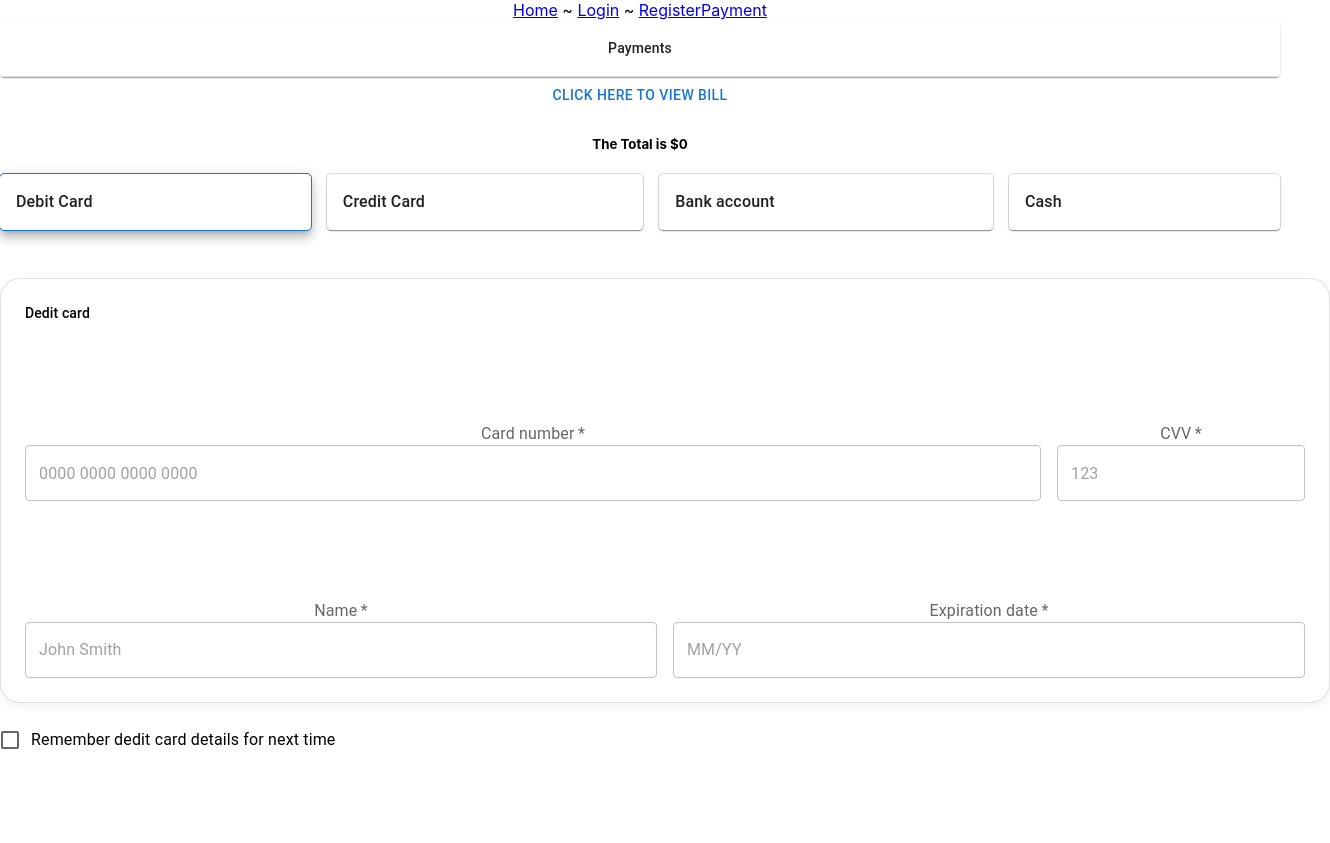
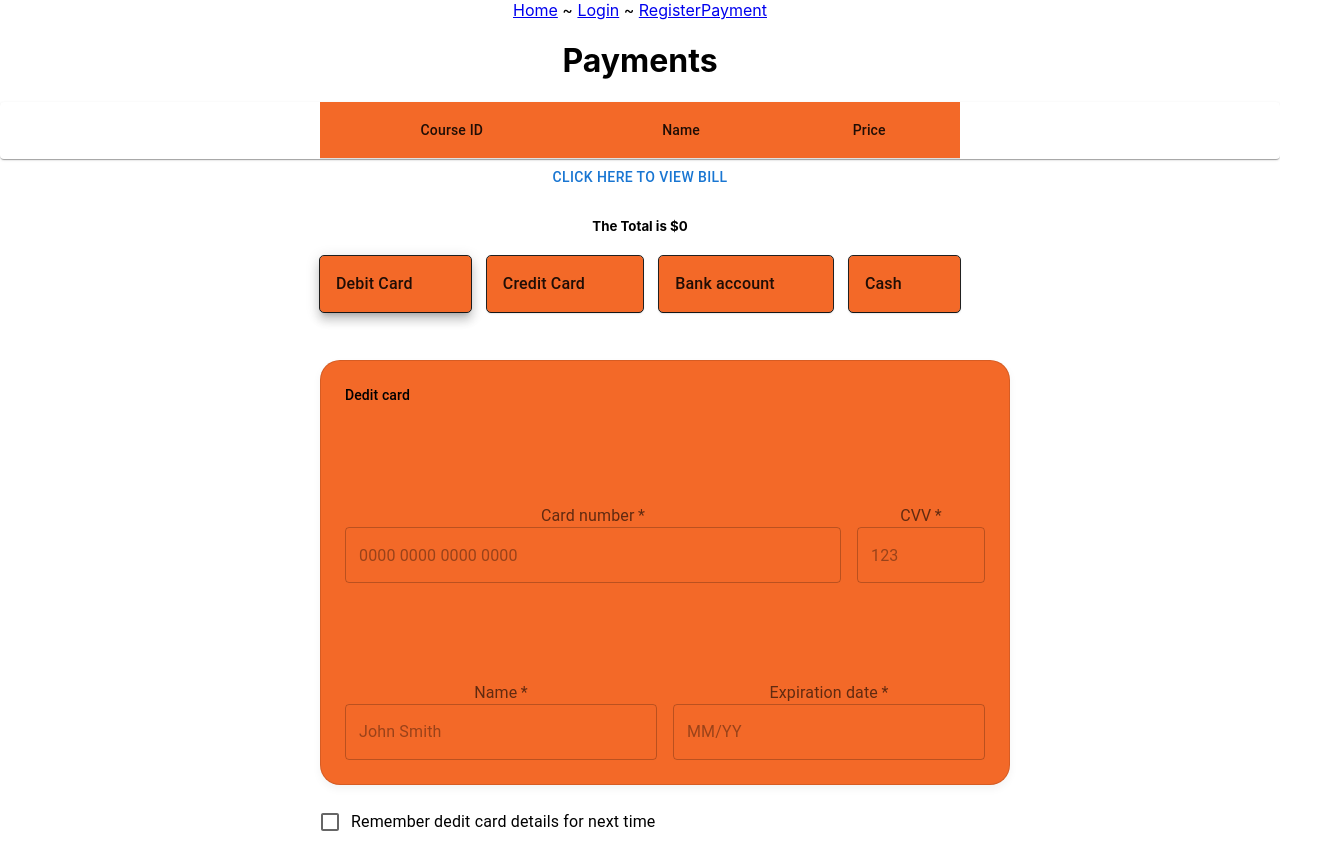
Before and after one commit to 2406-Ryan-Java-FS/project-2-frontend, a React (Create React App) app in the folder rev-learn/: page /payments in a window 1280 px wide. Shown: the whole page, 1330 px wide, since content can reach past the window. Before the commit the page ends 800 px from the top, so only its background shows below. Built offline with nearby package versions, Linux system fonts and the light colour scheme.

Commit message:
Hopefully this will merge for whoever needs it

```diff
--- a/rev-learn/src/components/Payment.jsx
+++ b/rev-learn/src/components/Payment.jsx
@@ -1,11 +1,16 @@
-//import { useRef, useState } from "react"
+import { useEffect } from "react"
 import UnpaidTable from "./payment/unpaidTable"
 import MakePayment from "./payment/makePayment"
 export default function Payment() {
 
 return(<>
-<UnpaidTable />
-<MakePayment />
+    <h1>Payments</h1>
+    <center>
+   <UnpaidTable />
+
+
+    <MakePayment />
+    </center>
 </>)
 
     // const ioption1 = useRef();
--- a/rev-learn/src/components/payment/makePayment.jsx
+++ b/rev-learn/src/components/payment/makePayment.jsx
@@ -1,4 +1,4 @@
-import { useState, useRef } from 'react';
+import { useState, useRef, useEffect } from 'react';
 import Alert from '@mui/material/Alert';
 import Box from '@mui/material/Box';
 import Card from '@mui/material/Card';
@@ -103,8 +103,8 @@ const FormGrid = styled('div')(() => ({
   };
 
   return (
-    <Stack spacing={{ xs: 3, sm: 6 }} useFlexGap>
-      <FormControl component="fieldset" fullWidth>
+    <Stack spacing={{ xs: 3, sm: 6 }} useFlexGap width= "50%">
+      <FormControl component="fieldset">
         <RadioGroup
           aria-label="Payment options"
           name="paymentType"
@@ -112,7 +112,7 @@ const FormGrid = styled('div')(() => ({
           onChange={handlePaymentTypeChange}
           sx={{
             flexDirection: { sm: 'column', md: 'row' },
-            gap: 2,
+            gap: 2
           }}
         >
 
@@ -122,10 +122,7 @@ const FormGrid = styled('div')(() => ({
               maxWidth: { sm: '100%', md: '50%' },
               flexGrow: 1,
               outline: '1px solid',
-              outlineColor:
-                paymentType === 'debitCard' ? 'primary.main' : 'divider',
-              backgroundColor:
-                paymentType === 'debitCard' ? 'background.default' : '',
+              backgroundColor:  '#F36928'
             }}
           >
             <CardActionArea onClick={() => setPaymentType('debitCard')}>
@@ -142,15 +139,16 @@ const FormGrid = styled('div')(() => ({
               maxWidth: { sm: '100%', md: '50%' },
               flexGrow: 1,
               outline: '1px solid',
-              outlineColor:
-                paymentType === 'creditCard' ? 'primary.main' : 'divider',
-              backgroundColor:
-                paymentType === 'creditCard' ? 'background.default' : '',
+              backgroundColor:  '#F36928'
+            //   outlineColor:
+            //     paymentType === 'creditCard' ? 'primary.main' : 'divider',
+            //   backgroundColor:
+            //     paymentType === 'creditCard' ? 'background.default' : '',
             }}
           >
             <CardActionArea onClick={() => setPaymentType('creditCard')}>
               <CardContent sx={{ display: 'flex', alignItems: 'center', gap: 1 }}>
-                <Typography fontWeight="medium">Credit Card</Typography>
+                <Typography fontWeight="medium" fontSize="14">Credit Card</Typography>
               </CardContent>
             </CardActionArea>
           </Card>
@@ -162,10 +160,7 @@ const FormGrid = styled('div')(() => ({
                 maxWidth: { sm: '100%', md: '50%' },
                 flexGrow: 1,
                 outline: '1px solid',
-              outlineColor:
-                paymentType === 'bankTransfer' ? 'primary.main' : 'divider',
-              backgroundColor:
-                paymentType === 'bankTransfer' ? 'background.default' : '',
+                backgroundColor:  '#F36928'
             }}
           >
             <CardActionArea onClick={() => setPaymentType('bankTransfer')}>
@@ -182,10 +177,7 @@ const FormGrid = styled('div')(() => ({
                 maxWidth: { sm: '100%', md: '50%' },
                 flexGrow: 1,
                 outline: '1px solid',
-              outlineColor:
-                paymentType === 'cash' ? 'primary.main' : 'divider',
-              backgroundColor:
-                paymentType === 'cash' ? 'background.default' : '',
+                backgroundColor:  '#F36928'
             }}
           >
             <CardActionArea onClick={() => setPaymentType('cash')}>
@@ -216,7 +208,7 @@ const FormGrid = styled('div')(() => ({
               borderRadius: '20px',
               border: '1px solid ',
               borderColor: 'divider',
-              backgroundColor: 'background.paper',
+              backgroundColor: '#F36928',
               boxShadow: '0px 4px 8px rgba(0, 0, 0, 0.05)',
             }}
           >
@@ -298,6 +290,7 @@ const FormGrid = styled('div')(() => ({
             display: 'flex',
             flexDirection: 'column',
             gap: 2,
+            justifyContent: 'center'
           }}
         >
           <Box
@@ -305,13 +298,14 @@ const FormGrid = styled('div')(() => ({
                 display: 'flex',
                 flexDirection: 'column',
                 justifyContent: 'space-between',
+                justify: 'center',
                 p: 3,
                 height: { xs: 300, sm: 350, md: 375 },
                 width: '100%',
                 borderRadius: '20px',
                 border: '1px solid ',
                 borderColor: 'divider',
-              backgroundColor: 'background.paper',
+                backgroundColor: '#F36928',
                 boxShadow: '0px 4px 8px rgba(0, 0, 0, 0.05)',
             }}
           >
@@ -406,7 +400,7 @@ const FormGrid = styled('div')(() => ({
             borderRadius: '20px',
             border: '1px solid ',
             borderColor: 'divider',
-            backgroundColor: 'background.paper',
+            backgroundColor: '#F36928',
             boxShadow: '0px 4px 8px rgba(0, 0, 0, 0.05)',
           }}
         >
@@ -458,6 +452,7 @@ const FormGrid = styled('div')(() => ({
             display: 'flex',
             flexDirection: 'column',
             gap: 2,
+            backgroundColor: '#F36928',
           }}
         >
           <Alert severity="warning" >
--- a/rev-learn/src/components/payment/unpaidTable.jsx
+++ b/rev-learn/src/components/payment/unpaidTable.jsx
@@ -23,11 +23,14 @@ export default function UnpaidTable() {
     let total = 0;
     total = paymentInfo.reduce((p,c) => p.price + c.price, 0);
     return ( <>
+
         <TableContainer component={Paper}>
-          <Table sx={{ minWidth: 650 }} aria-label="simple table">
+          <Table sx={{ width: '50%', justify:'center', backgroundColor:  '#F36928', fontSize: 14 }} aria-label="simple table">
             <TableHead>
               <TableRow>
-                <TableCell align="center">Payments</TableCell>
+                  <TableCell align="center" fontSize="20">Course ID</TableCell>
+                  <TableCell align="center">Name</TableCell>
+                  <TableCell align="center">Price</TableCell>
               </TableRow>
             </TableHead>
             <TableBody>
```
Lines whose indentation alone changed are shown as unchanged.
